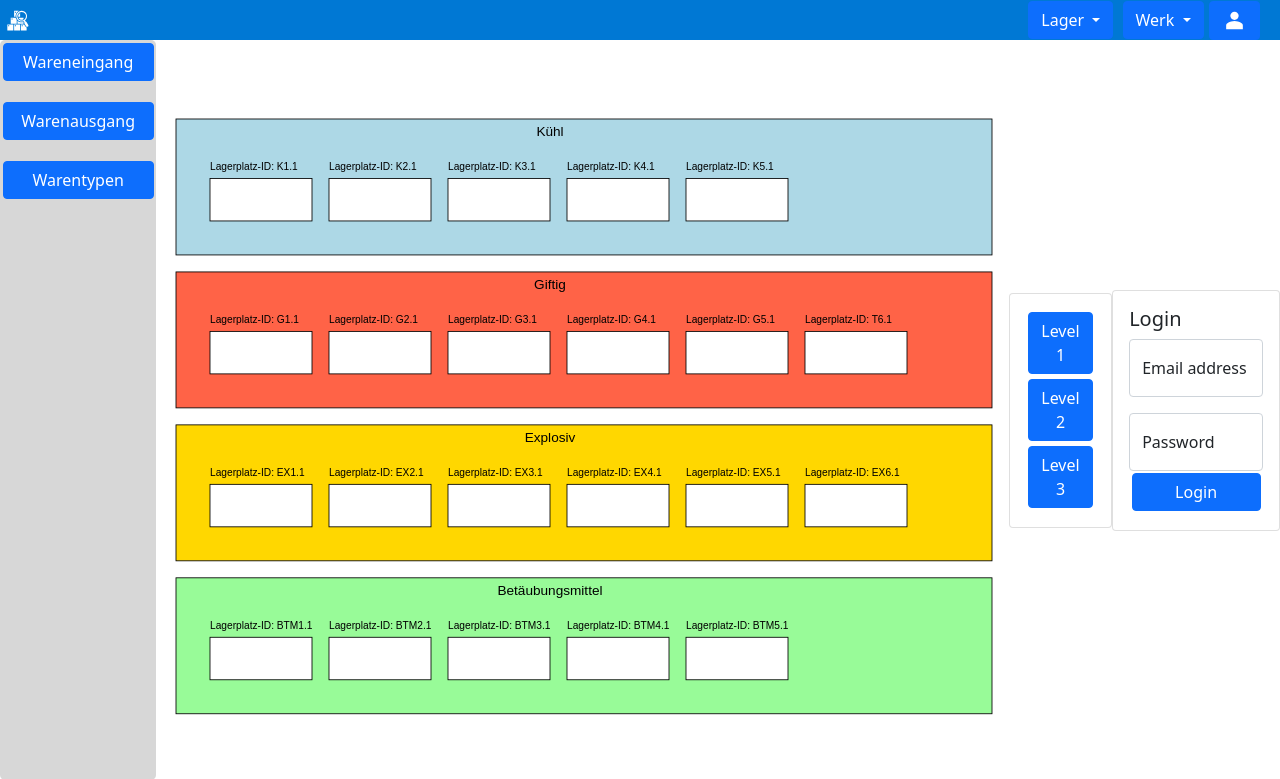
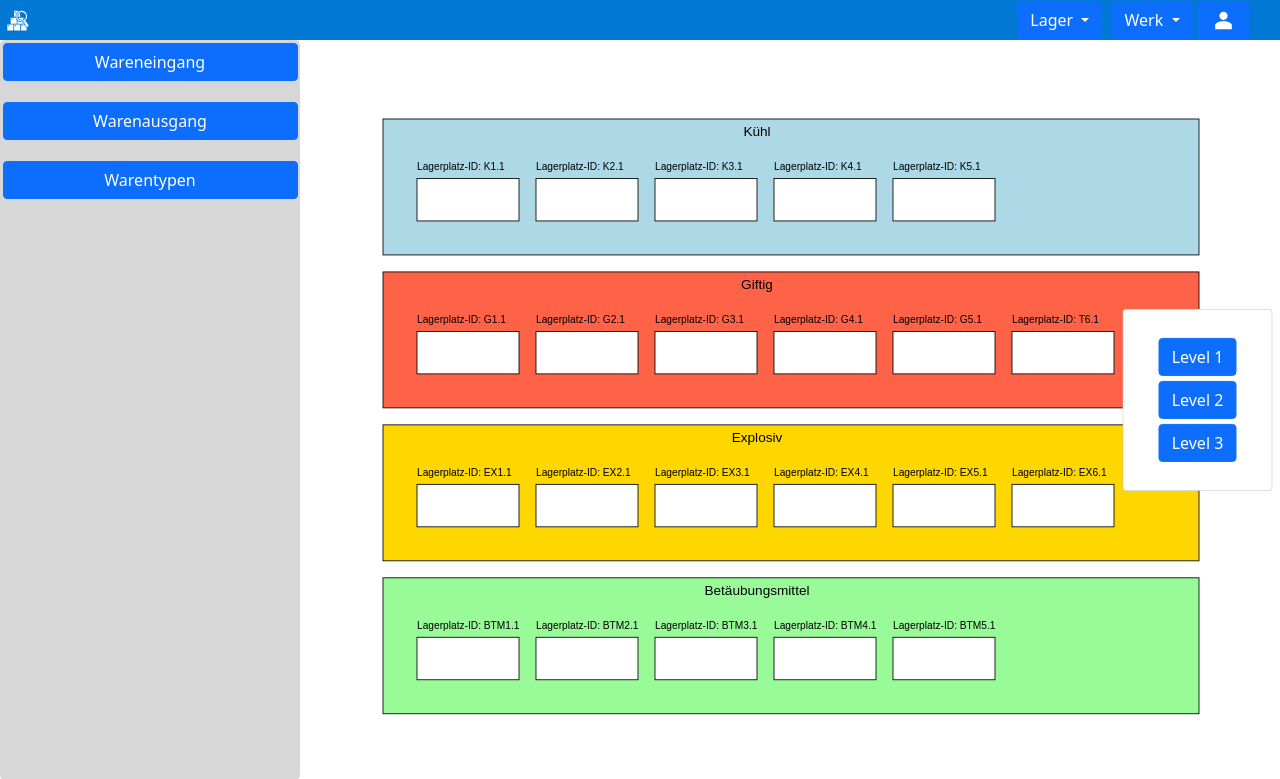
Before and after one commit to AlexanderNungesser/lagerplanungssoftware_mockup, a Flask app: page / in a window 1280 px wide. Shown: the top 779 px of the page. Run offline with Flask 3, Linux system fonts and the light colour scheme.

Commit message:
center login div and make levels floatable

```diff
--- a/src/static/css/style.css
+++ b/src/static/css/style.css
@@ -40,9 +40,16 @@ main {
 }
 
 .login {
+    top: 50%;
+    left: 50%;
+    transform: translate(-50%, -50%);
+    position: absolute;
     display: none;
-    justify-self: center;
-    align-self: center;
+    z-index: 10;
+}
+
+.login-button {
+    margin-top: 5%;
 }
 
 .left_params {
@@ -70,12 +77,15 @@ main {
 }
 
 .levels {
-    position: relative;
+    top: 50%;
+    left: 100%;
+    transform: translate(-105%, -50%);
+    position: absolute;
     justify-self: flex-end;
     justify-content: center;
     align-items: center;
-    width: min-content;
-    height: min-content;
+    min-width: 150px;
+    min-height: 150px;
     padding: 2%;
     z-index: 3;
 }
--- a/src/static/scripts/script.js
+++ b/src/static/scripts/script.js
@@ -35,8 +35,9 @@ function changeDepotPlanLevel(element) {
 
 function changeAccountMode() {
   var login = document.querySelector('.login');
-  login.style.display = 'flex';
+  login.style.display = (login.style.display === 'none' || login.style.display === '') ? 'flex' : 'none';
 }
+
 
 document.addEventListener('mousedown', function (e) {
   handlers.forEach(handler => {
--- a/src/templates/index.html
+++ b/src/templates/index.html
@@ -5,9 +5,8 @@
     <meta name="viewport" content="width=device-width, initial-scale=1.0">
     <link rel="shortcut icon" href="{{ url_for('static', filename= 'images/SmartDepot_bold.svg') }}"
         type="image/x-icon">
+        <link href="https://cdn.jsdelivr.net/npm/bootstrap@5.0.2/dist/css/bootstrap.min.css" rel="stylesheet">
     <link rel="stylesheet" href="{{ url_for('static', filename= 'css/style.css') }}">
-    <!-- Bootstrap CSS -->
-    <link href="https://cdn.jsdelivr.net/npm/bootstrap@5.0.2/dist/css/bootstrap.min.css" rel="stylesheet">
     <title>SmartDepot</title>
 </head>
 
@@ -120,6 +119,8 @@
         <div class="working_area">
             <img id="depot-plan" src="{{ url_for('static', filename= 'images/depot_plan_1.svg') }}" alt="Depot"
                 data-base-url="{{ url_for('static', filename='images/') }}" width="850" height="616.25">
+        </div>
+
         <div class="card card-body levels">
             <button id="level-1" type="button" class="btn btn-primary" onclick="changeDepotPlanLevel(this)">Level
                 1</button>
@@ -128,18 +129,18 @@
             <button id="level-3" type="button" class="btn btn-primary" onclick="changeDepotPlanLevel(this)">Level
                 3</button>
         </div>
-        </div>
+
         <div class="card card-body login">
             <h5 class="card-title">Login</h5>
             <div class="form-floating mb-3">
                 <input type="email" class="form-control" id="floatingInput" placeholder="name@example.com">
                 <label for="floatingInput">Email address</label>
             </div>
-            <div class="form-floating">
+            <div class="form-floating mb-3">
                 <input type="password" class="form-control" id="floatingPassword" placeholder="Password">
                 <label for="floatingPassword">Password</label>
             </div>
-            <button type="button" class="btn btn-primary" onclick="login(this)">Login</button>
+            <button type="button" class="btn btn-primary login-button" onclick="login(this)">Login</button>
         </div>
 
     </main>
@@ -150,7 +151,7 @@
 
 
 
-    <!-- Bootstrap Javascripts -->
+
     <script src="https://cdn.jsdelivr.net/npm/bootstrap@5.0.2/dist/js/bootstrap.bundle.min.js"></script>
     <script src="{{ url_for('static', filename= 'scripts/script.js') }}"></script>
 </body>
```
Lines whose indentation alone changed are shown as unchanged.
